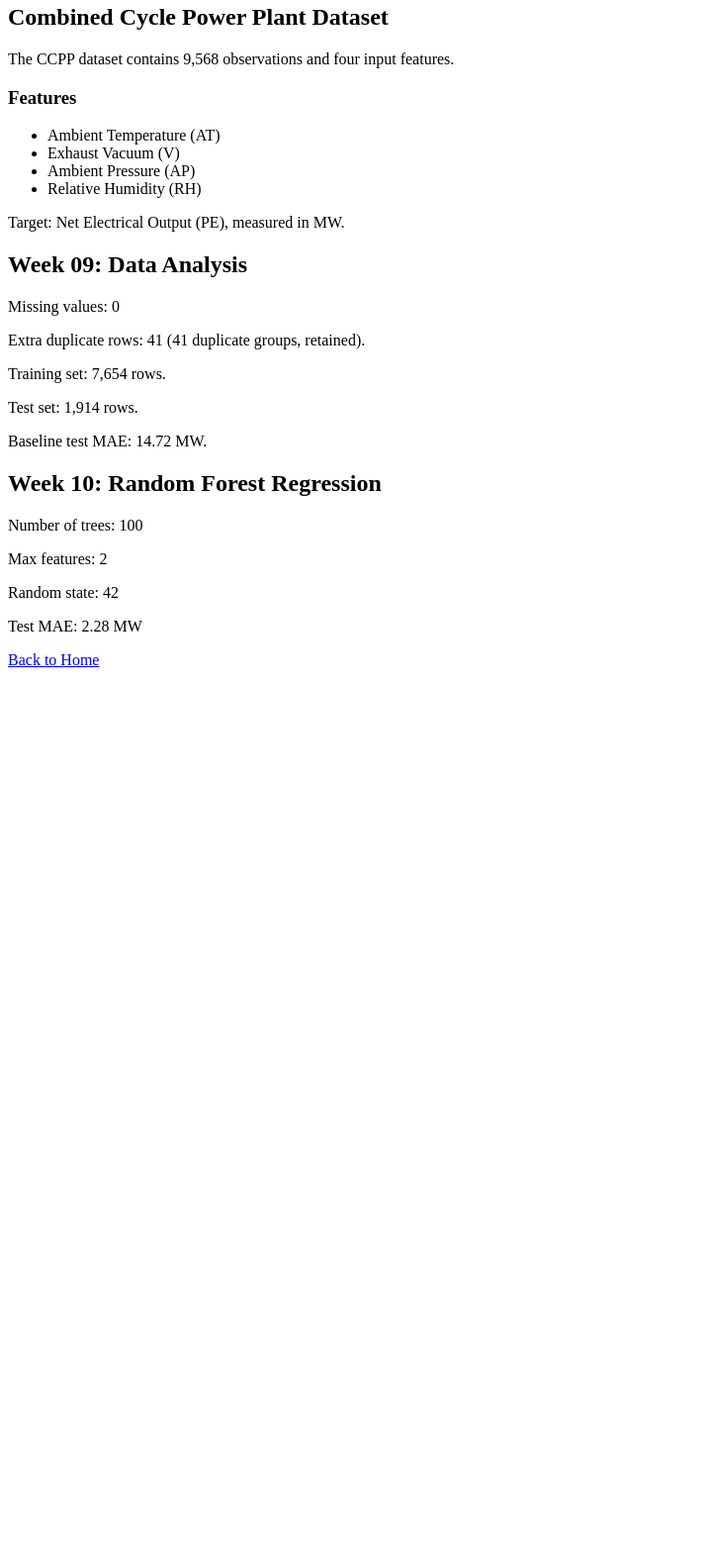
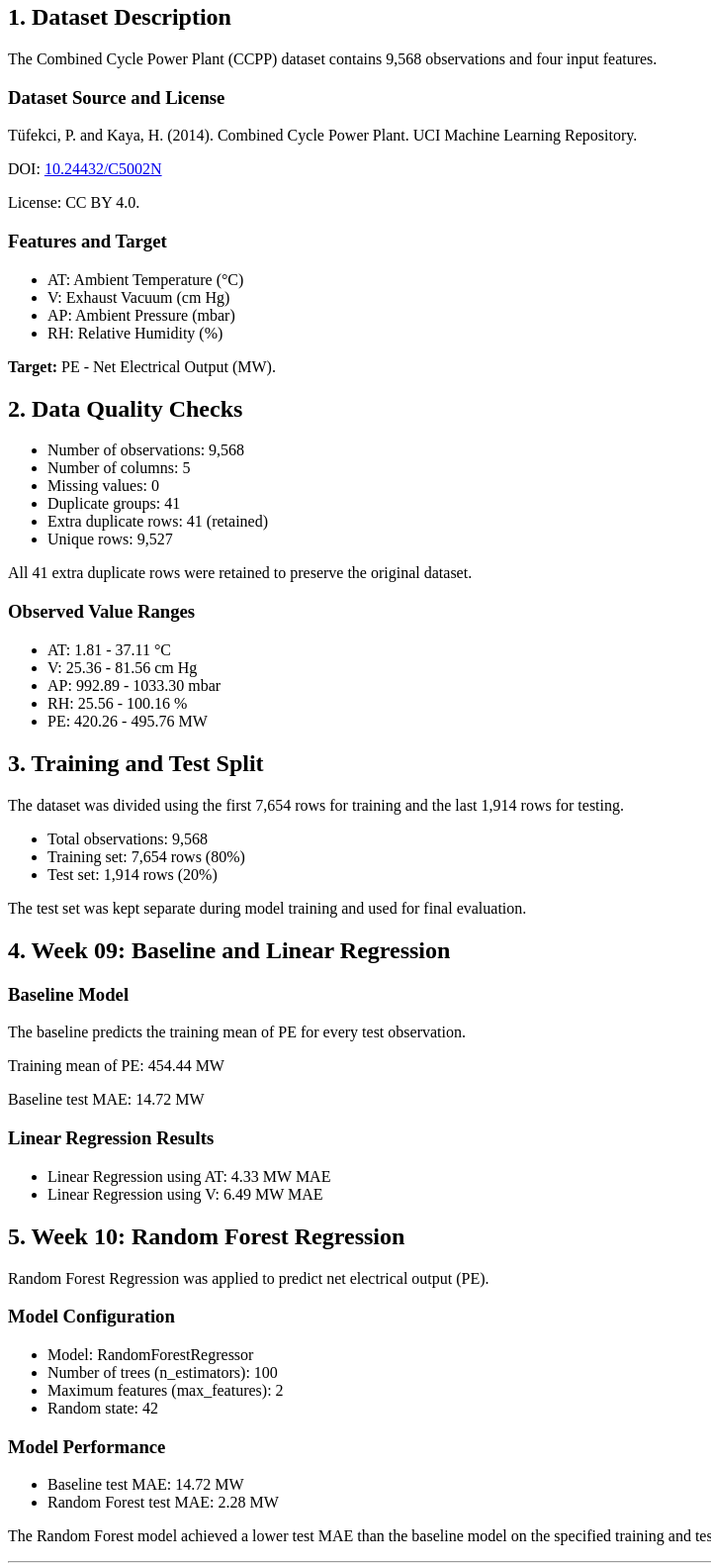
Before and after one commit to cerenucler/eee213-project, a plain HTML site: page data-model.html in a window 1280 px wide. Shown: the part 76-1658 px from the top of the page at 99% size, without its empty margins (0-719 px from the left). Before the commit the page ends 800 px from the top, so only its background shows below. Drawn offline with Linux system fonts and the light colour scheme.

Commit message:
Revise data-model.html with detailed dataset analysis
Updated the data-model.html file to include a detailed dataset description, data quality checks, training and test split information, and model performance results.

```diff
--- a/data-model.html
+++ b/data-model.html
@@ -6,41 +6,153 @@
     <meta name="viewport" content="width=device-width, initial-scale=1.0">
     <title>Data and Model | EEE213</title>
 </head>
+
 <body>
 
     <h1>Data and Model</h1>
 
-    <h2>Combined Cycle Power Plant Dataset</h2>
+    <h2>1. Dataset Description</h2>
 
     <p>
-        The CCPP dataset contains 9,568 observations
-        and four input features.
+        The Combined Cycle Power Plant (CCPP) dataset
+        contains 9,568 observations and four input features.
     </p>
 
-    <h3>Features</h3>
+    <h3>Dataset Source and License</h3>
+
+    <p>
+        Tüfekci, P. and Kaya, H. (2014).
+        Combined Cycle Power Plant.
+        UCI Machine Learning Repository.
+    </p>
+
+    <p>
+        DOI:
+        <a href="https://doi.org/10.24432/C5002N">
+            10.24432/C5002N
+        </a>
+    </p>
+
+    <p>License: CC BY 4.0.</p>
+
+    <h3>Features and Target</h3>
+
     <ul>
-        <li>Ambient Temperature (AT)</li>
-        <li>Exhaust Vacuum (V)</li>
-        <li>Ambient Pressure (AP)</li>
-        <li>Relative Humidity (RH)</li>
+        <li>AT: Ambient Temperature (°C)</li>
+        <li>V: Exhaust Vacuum (cm Hg)</li>
+        <li>AP: Ambient Pressure (mbar)</li>
+        <li>RH: Relative Humidity (%)</li>
     </ul>
 
-    <p>Target: Net Electrical Output (PE), measured in MW.</p>
+    <p>
+        <strong>Target:</strong>
+        PE - Net Electrical Output (MW).
+    </p>
 
-    <h2>Week 09: Data Analysis</h2>
-    <p>Missing values: 0</p>
-    <p>Extra duplicate rows: 41 (41 duplicate groups, retained).</p>
-    <p>Training set: 7,654 rows.</p>
-    <p>Test set: 1,914 rows.</p>
-    <p>Baseline test MAE: 14.72 MW.</p>
 
-    <h2>Week 10: Random Forest Regression</h2>
-    <p>Number of trees: 100</p>
-    <p>Max features: 2</p>
-    <p>Random state: 42</p>
-    <p>Test MAE: 2.28 MW</p>
+    <h2>2. Data Quality Checks</h2>
 
-    <a href="index.html">Back to Home</a>
+    <ul>
+        <li>Number of observations: 9,568</li>
+        <li>Number of columns: 5</li>
+        <li>Missing values: 0</li>
+        <li>Duplicate groups: 41</li>
+        <li>Extra duplicate rows: 41 (retained)</li>
+        <li>Unique rows: 9,527</li>
+    </ul>
+
+    <p>
+        All 41 extra duplicate rows were retained
+        to preserve the original dataset.
+    </p>
+
+    <h3>Observed Value Ranges</h3>
+
+    <ul>
+        <li>AT: 1.81 - 37.11 °C</li>
+        <li>V: 25.36 - 81.56 cm Hg</li>
+        <li>AP: 992.89 - 1033.30 mbar</li>
+        <li>RH: 25.56 - 100.16 %</li>
+        <li>PE: 420.26 - 495.76 MW</li>
+    </ul>
+
+
+    <h2>3. Training and Test Split</h2>
+
+    <p>
+        The dataset was divided using the first
+        7,654 rows for training and the last
+        1,914 rows for testing.
+    </p>
+
+    <ul>
+        <li>Total observations: 9,568</li>
+        <li>Training set: 7,654 rows (80%)</li>
+        <li>Test set: 1,914 rows (20%)</li>
+    </ul>
+
+    <p>
+        The test set was kept separate during
+        model training and used for final evaluation.
+    </p>
+
+
+    <h2>4. Week 09: Baseline and Linear Regression</h2>
+
+    <h3>Baseline Model</h3>
+
+    <p>
+        The baseline predicts the training mean
+        of PE for every test observation.
+    </p>
+
+    <p>Training mean of PE: 454.44 MW</p>
+
+    <p>Baseline test MAE: 14.72 MW</p>
+
+    <h3>Linear Regression Results</h3>
+
+    <ul>
+        <li>Linear Regression using AT: 4.33 MW MAE</li>
+        <li>Linear Regression using V: 6.49 MW MAE</li>
+    </ul>
+
+
+    <h2>5. Week 10: Random Forest Regression</h2>
+
+    <p>
+        Random Forest Regression was applied to predict
+        net electrical output (PE).
+    </p>
+
+    <h3>Model Configuration</h3>
+
+    <ul>
+        <li>Model: RandomForestRegressor</li>
+        <li>Number of trees (n_estimators): 100</li>
+        <li>Maximum features (max_features): 2</li>
+        <li>Random state: 42</li>
+    </ul>
+
+    <h3>Model Performance</h3>
+
+    <ul>
+        <li>Baseline test MAE: 14.72 MW</li>
+        <li>Random Forest test MAE: 2.28 MW</li>
+    </ul>
+
+    <p>
+        The Random Forest model achieved a lower
+        test MAE than the baseline model on the
+        specified training and test split.
+    </p>
+
+
+    <hr>
+
+    <p>
+        <a href="index.html">Back to Home</a>
+    </p>
 
 </body>
 </html>
```
